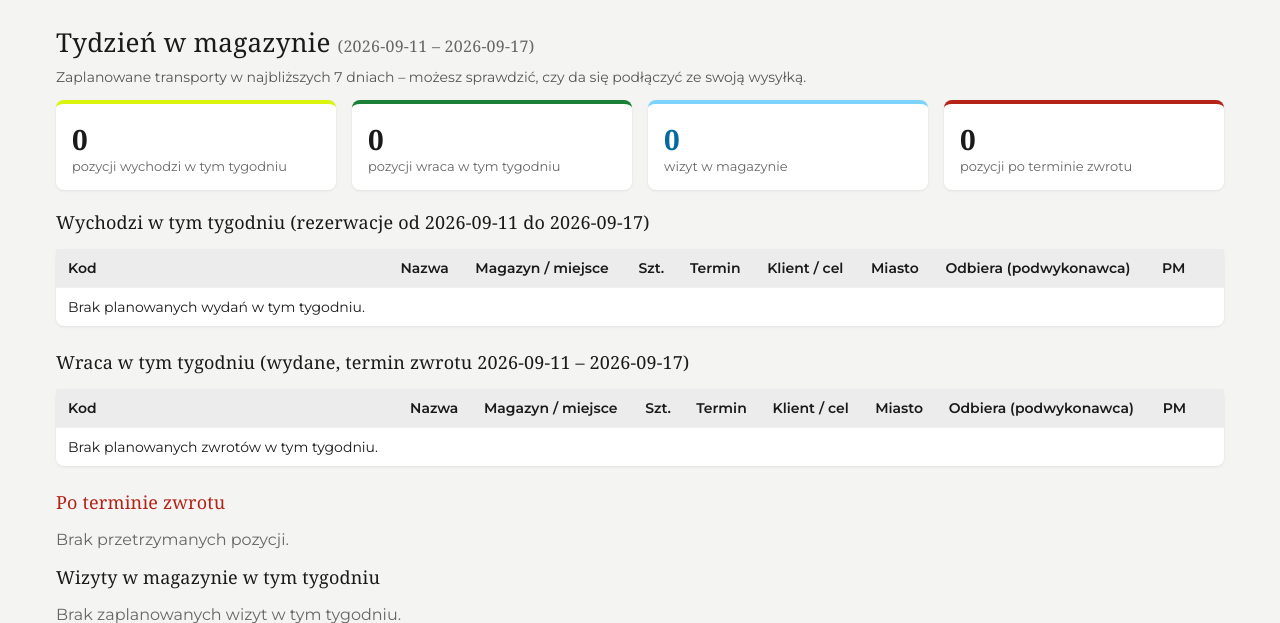
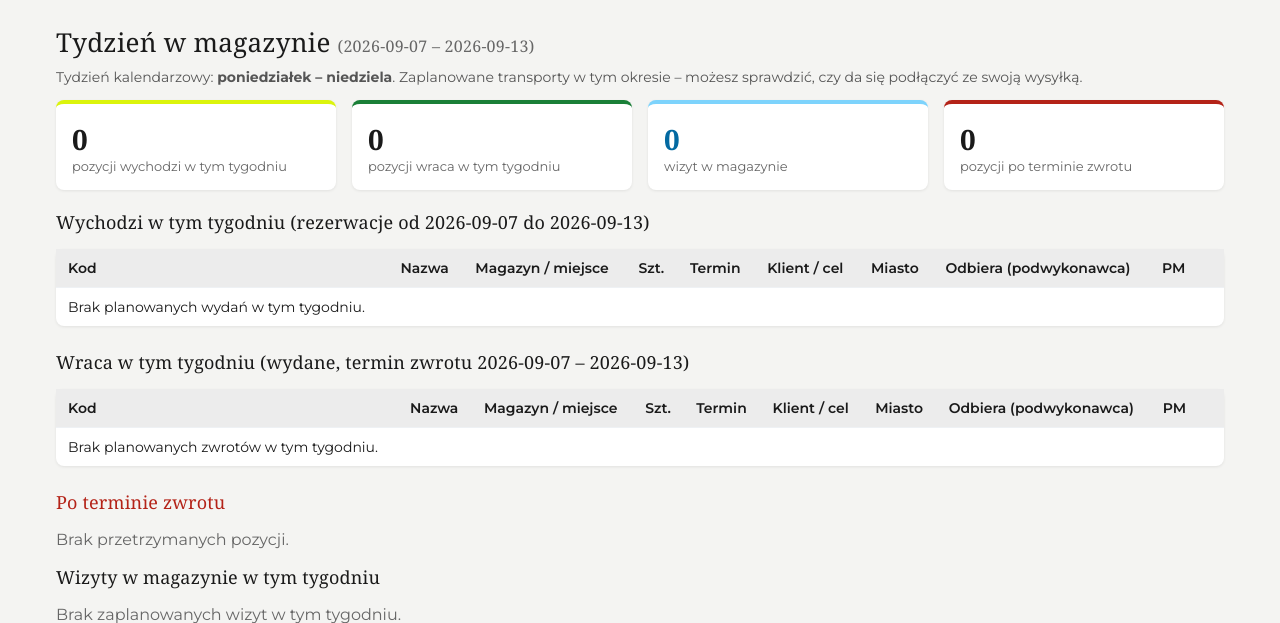
Before and after one commit to michaljakobczak1-oss/magazyn-app, a Flask app: page /dashboard in a window 1280 px wide. Shown: the part 91-714 px from the top of the page. Run offline with Flask 3, Linux system fonts and the light colour scheme; a user stored in the database is signed in; data comes from the database, SQL or seed files in the repository; data that the repository does not hold is empty; some web fonts are replaced.

Commit message:
Use Monday–Sunday calendar week on the dashboard.
Replaces the rolling “today + 6 days” window so next-week returns no longer appear in the current week view.

Co-authored-by: Cursor <cursoragent@cursor.com>

```diff
--- a/app.py
+++ b/app.py
@@ -477,8 +477,11 @@ def _load_visit(con, vid):
 @login_required
 def dashboard():
     today = local_today()
-    week_end = today + timedelta(days=6)
-    today_s, week_end_s = today.isoformat(), week_end.isoformat()
+    # Tydzień kalendarzowy: poniedziałek – niedziela (nie „dziś + 6 dni”)
+    week_start = today - timedelta(days=today.weekday())
+    week_end = week_start + timedelta(days=6)
+    today_s = today.isoformat()
+    week_start_s, week_end_s = week_start.isoformat(), week_end.isoformat()
     con = get_db()
     base_sql = """SELECT r.*, u.username, u.first_name, u.last_name,
                   e.code, e.name, e.location, IFNULL(e.catalog,'main') AS catalog,
@@ -491,12 +494,12 @@ def dashboard():
         base_sql + """ WHERE r.status='rezerwacja'
                        AND r.date_from>=? AND r.date_from<=?
                        ORDER BY r.date_from, e.code""",
-        (today_s, week_end_s)).fetchall()
+        (week_start_s, week_end_s)).fetchall()
     back_week = con.execute(
         base_sql + """ WHERE r.status='wydane'
                        AND r.date_to>=? AND r.date_to<=?
                        ORDER BY r.date_to, e.code""",
-        (today_s, week_end_s)).fetchall()
+        (week_start_s, week_end_s)).fetchall()
     overdue = con.execute(
         base_sql + " WHERE r.status='wydane' AND r.date_to<? ORDER BY r.date_to",
         (today_s,)).fetchall()
@@ -509,7 +512,7 @@ def dashboard():
            WHERE v.status='planowane'
              AND v.visit_date>=? AND v.visit_date<=?
            ORDER BY v.visit_date, w.name, v.id""",
-        (today_s, week_end_s)).fetchall()
+        (week_start_s, week_end_s)).fetchall()
     check_summaries = {r["id"]: _visit_items_summary(con, r["id"]) for r in checks_week}
     check_items = {}
     for r in checks_week:
@@ -527,7 +530,7 @@ def dashboard():
                            checks_week=checks_week,
                            check_summaries=check_summaries,
                            check_items=check_items,
-                           today=today_s, week_end=week_end_s,
+                           today=today_s, week_start=week_start_s, week_end=week_end_s,
                            days_overdue=days_overdue, dn=display_name)
 
 
--- a/templates/dashboard.html
+++ b/templates/dashboard.html
@@ -1,8 +1,8 @@
 {% extends "base.html" %}
 {% block title %}Tydzień w magazynie – Magazyn{% endblock %}
 {% block content %}
-<h1>Tydzień w magazynie <span style="font-weight:400; color:#666; font-size:16px;">({{ today }} – {{ week_end }})</span></h1>
-<p style="color:#555; margin-top:-8px; font-size:14px;">Zaplanowane transporty w najbliższych 7 dniach – możesz sprawdzić, czy da się podłączyć ze swoją wysyłką.</p>
+<h1>Tydzień w magazynie <span style="font-weight:400; color:#666; font-size:16px;">({{ week_start }} – {{ week_end }})</span></h1>
+<p style="color:#555; margin-top:-8px; font-size:14px;">Tydzień kalendarzowy: <strong>poniedziałek – niedziela</strong>. Zaplanowane transporty w tym okresie – możesz sprawdzić, czy da się podłączyć ze swoją wysyłką.</p>
 
 <div class="stat-cards">
   <div class="stat"><div class="num">{{ out_week|length }}</div><div class="lbl">pozycji wychodzi w tym tygodniu</div></div>
@@ -47,10 +47,10 @@
 </table>
 {% endmacro %}
 
-<h2>Wychodzi w tym tygodniu (rezerwacje od {{ today }} do {{ week_end }})</h2>
+<h2>Wychodzi w tym tygodniu (rezerwacje od {{ week_start }} do {{ week_end }})</h2>
 {{ res_table(out_week, 'Brak planowanych wydań w tym tygodniu.') }}
 
-<h2>Wraca w tym tygodniu (wydane, termin zwrotu {{ today }} – {{ week_end }})</h2>
+<h2>Wraca w tym tygodniu (wydane, termin zwrotu {{ week_start }} – {{ week_end }})</h2>
 {{ res_table(back_week, 'Brak planowanych zwrotów w tym tygodniu.') }}
 
 <h2 style="color:var(--err);">Po terminie zwrotu</h2>
```
